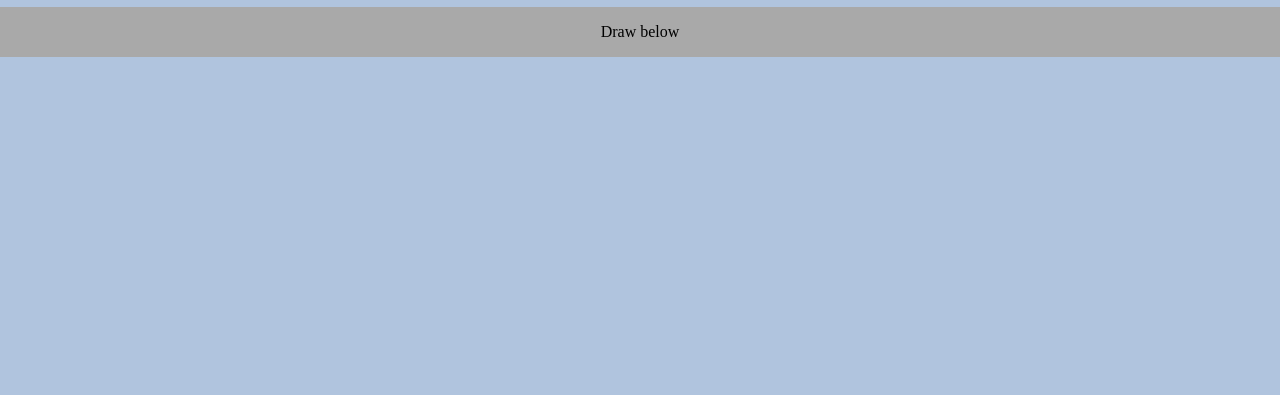
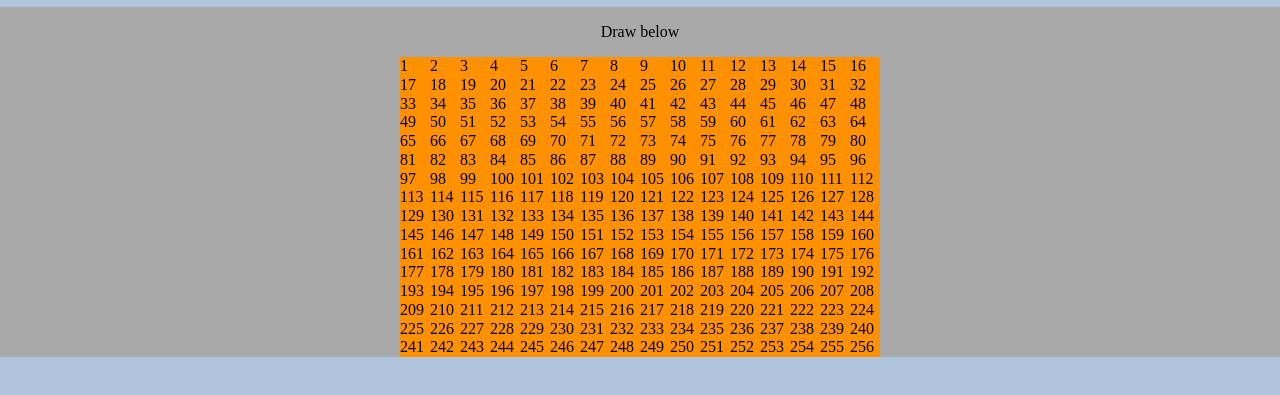
Before and after one commit to TylerXNguyen/Etch-A-Sketch, a plain HTML site: page index.html in a window 1280 px wide. Shown: the part 73-468 px from the top of the page. Drawn offline with Linux system fonts and the light colour scheme.

Commit message:
Created grid with numbers and click action
    Using the number system and click action for preview. Needs work
    on the hover over event listener.

```diff
--- a/index.js
+++ b/index.js
@@ -1,11 +1,20 @@
-// const container = document.querySelector(".container");
-// let size = 16;
-// for (let i = 0; i < pixels; i++) {
-//     const pixel = document.createElement("p");
-//     pixel.setAttribute("id", i);
-//     pixel.textContent = i;
-//     container.appendChild(pixel);
-// }
+let size = 16;
+const container = document.querySelector(".container");
+for (let j = 0; j < size; j++) {
+    for (let i = 1; i <= size; i++) {
+        // for each row
+        const pixel = document.createElement("div");
+        pixel.classList.add("pixel");
+        pixel.setAttribute("id", i + j * 16);
+        pixel.textContent = i + j * 16;
+        container.appendChild(pixel);
+    }
+}
 
-
-const container = document.querySelector(".container");
+const pixels = document.querySelectorAll(".pixel");
+pixels.forEach(pixel => {
+    pixel.addEventListener("click", function() {
+        console.log("CLICK");
+        console.log(pixel.id);
+    });
+});
--- a/style.css
+++ b/style.css
@@ -29,9 +29,12 @@ body {
 .content .container {
     background-color: green;
     display: grid;
-    grid-template-columns: repeat(2, 20px);
+    justify-content: center;
+    grid-template-columns: repeat(16, 30px);
+    width: 300px;
+    height: 300px;
 }
 
 .pixel {
-    background-color:antiquewhite;
+    background-color:rgb(255, 145, 0);
 }
```
